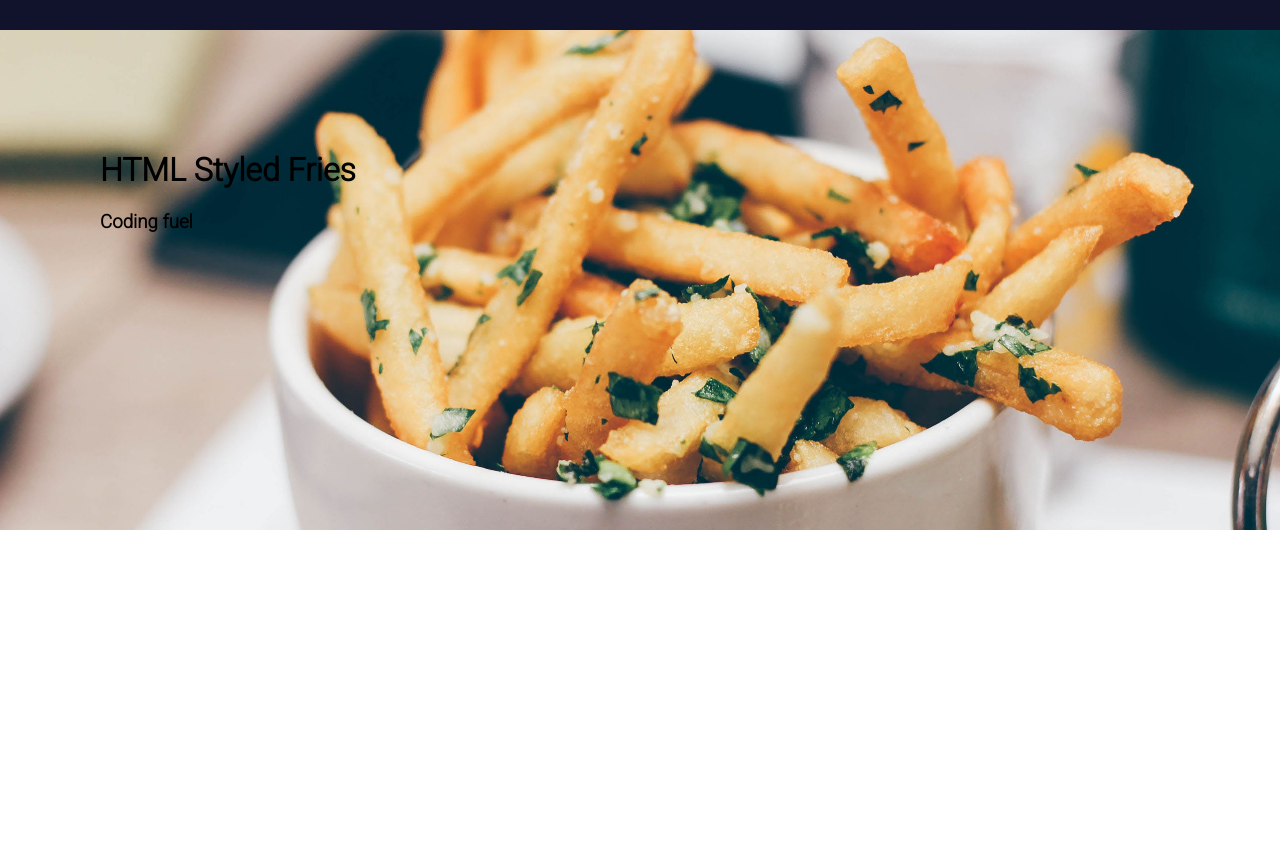
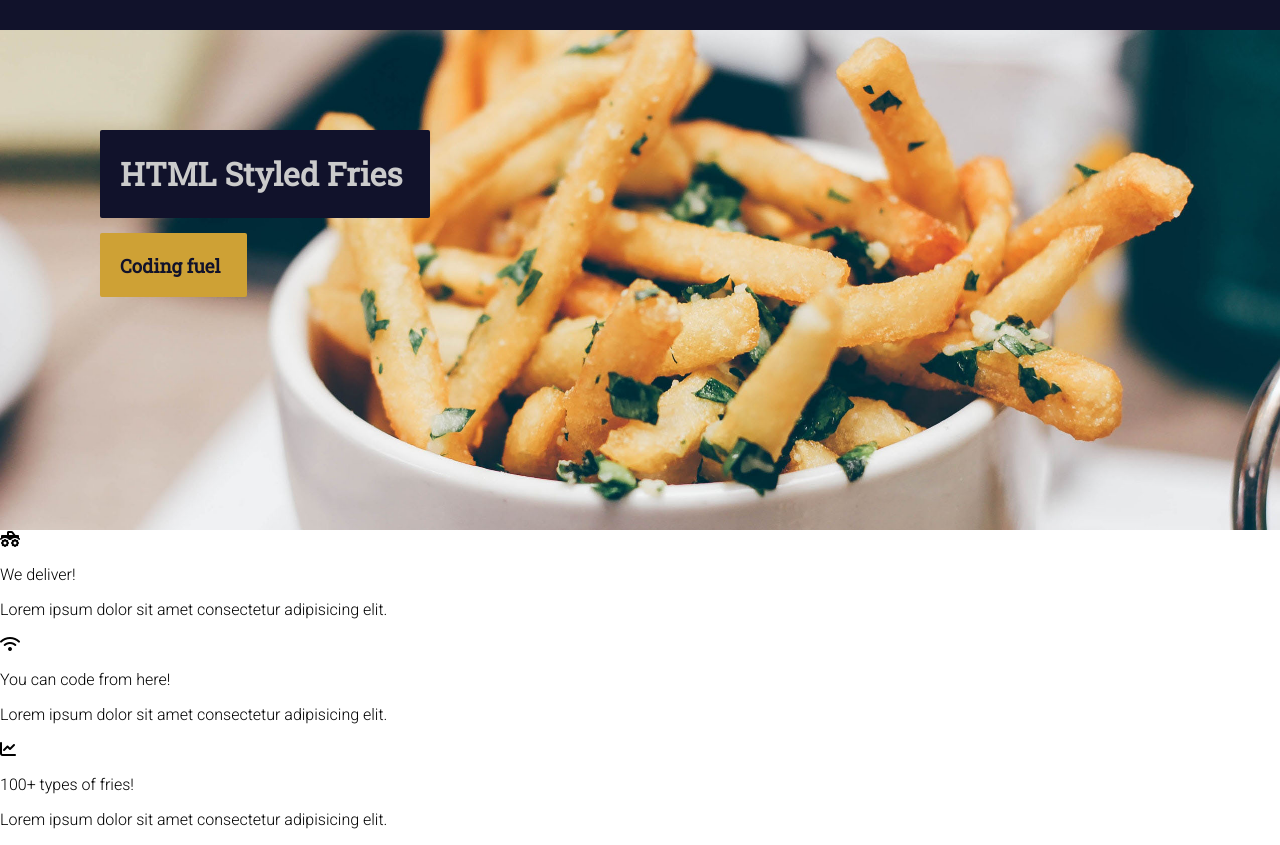
Before and after one commit to scoley77/DevcampDemo, a plain HTML site: page index.html in a window 1280 px wide. Shown: the part 280-1125 px from the top of the page. Before the commit the page ends 810 px from the top, so only its background shows below. Drawn offline with Linux system fonts and the light colour scheme; files that its build step writes are made by us from their sources; files whose address does not match are found by name.

Commit message:
Add files via upload

```diff
--- a/common.css
+++ b/common.css
@@ -3,3 +3,7 @@ body {
     margin: 0px;
     font-family: 'Roboto', sans-serif;
 }
+
+h1, h2, h3, h4, h5, h6 {
+    font-family: 'Roboto Slab', serif;
+}
--- a/homepage.css
+++ b/homepage.css
@@ -8,3 +8,20 @@
     background-repeat: no-repeat;
     background-size: cover;
 }
+
+.hero-section > .top-heading {
+    background-color: #11122b;
+    color: #cbcbcb;
+    width: 290px;
+    border-radius: 2px;
+    padding: 1px 20px;
+}
+
+.hero-section > .bottom-heading {
+    background-color: #cea135;
+    color: #11122b;
+    width: 107px;
+    border-radius: 2px;
+    padding: 1px 20px;
+    margin-top: 15px;
+}
--- a/index.html
+++ b/index.html
@@ -13,6 +13,8 @@
     <link rel="stylesheet" href="styles/common.css">
     <link rel="stylesheet" href="styles/nav.css">
     <link rel="stylesheet" href="styles/homepage.css">
+    <link rel="preconnect" href="https://fonts.gstatic.com">
+    <link href="https://fonts.googleapis.com/css2?family=Roboto+Slab&display=swap" rel="stylesheet">
 </head>
 <body>
     <div class="navigation-wrapper">
@@ -70,5 +72,18 @@
             <h3>Coding fuel</h3>
         </div>
     </div>
+    <div class="features">
+        <div class="columns-wrapper">
+            <i class="fas fa-truck-monster"></i>
+            <p>We deliver!</p>
+            <p>Lorem ipsum dolor sit amet consectetur adipisicing elit.</p>
+            <i class="fas fa-wifi"></i>
+            <p>You can code from here!</p>
+            <p>Lorem ipsum dolor sit amet consectetur adipisicing elit.</p>
+            <i class="fas fa-chart-line"></i>
+            <p>100+ types of fries!</p>
+            <p>Lorem ipsum dolor sit amet consectetur adipisicing elit.</p>
+        </div>
+    </div>
 </body>
 </html>
```
